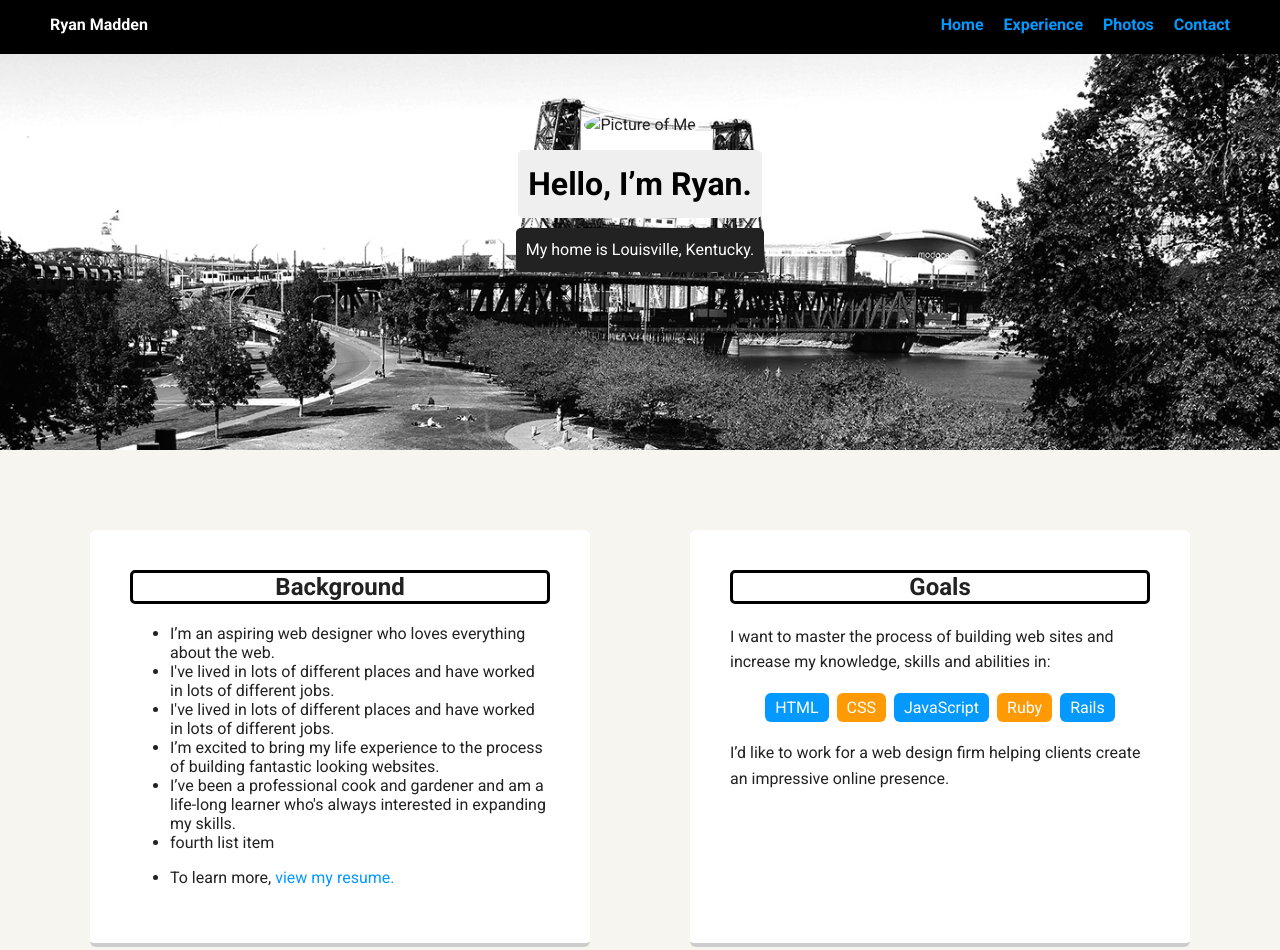
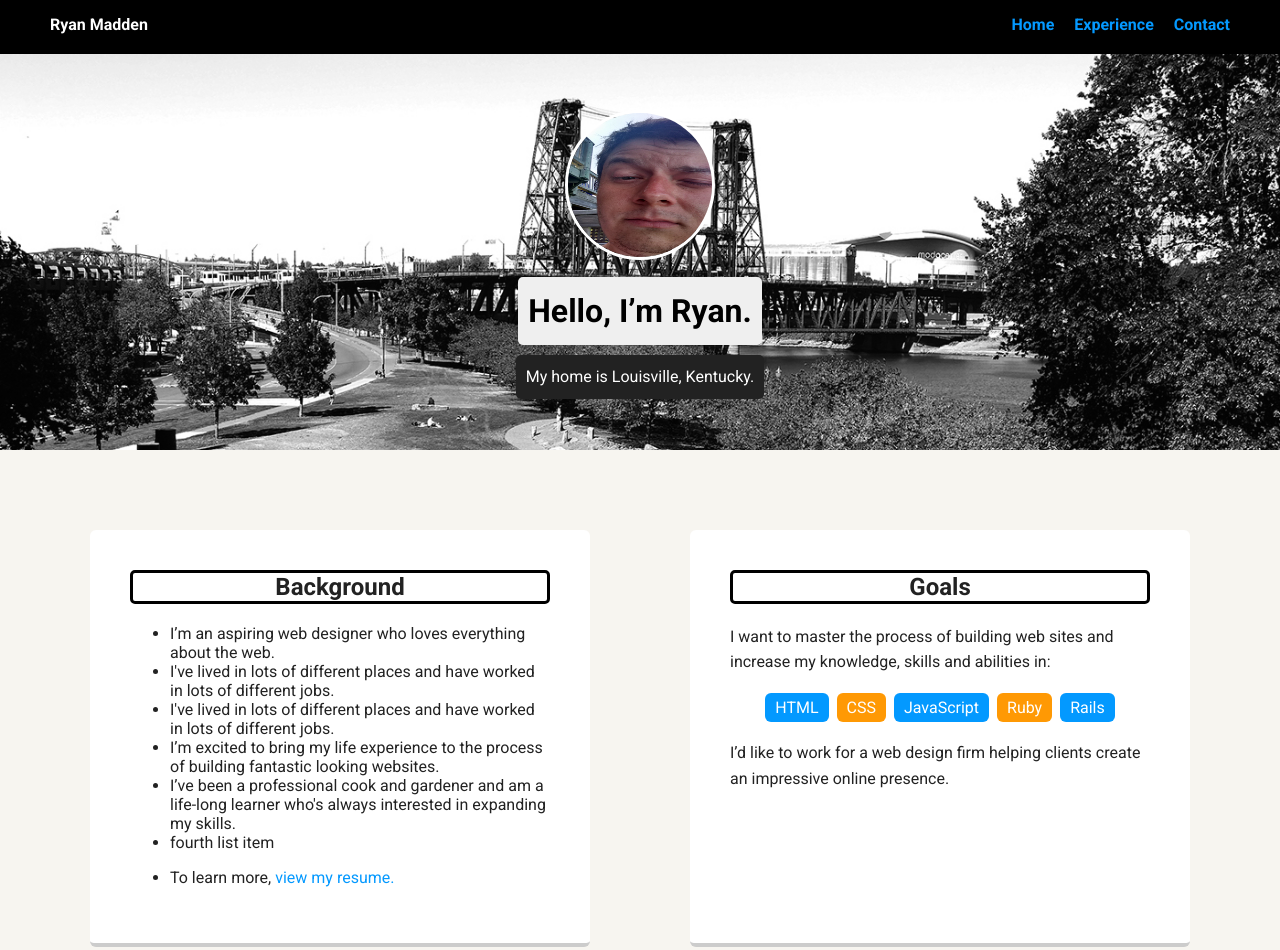
Before and after one commit to leederacola/leederacola.github.io, a plain HTML site: page index.html in a window 1280 px wide. Shown: the top 950 px of the page. Drawn offline with Linux system fonts and the light colour scheme; a web font is replaced by a local one.

Commit message:
i dont care for html design

```diff
--- a/index.html
+++ b/index.html
@@ -13,13 +13,12 @@
           <li class="name">Ryan Madden</li>
           <li><a href="#">Home</a></li>
           <li><a href="resume.html">Experience</a></li>
-          <li><a href="#">Photos</a></li>
           <li><a href="#">Contact</a></li>
         </ul>
     </div>
 
     <header>
-      <img src="IMG_20150623_153541785_HDR.jpg" alt="Picture of Me" class="profile-image">
+      <img src="images/IMG_20150623_153541785_HDR.jpg" alt="Picture of Me" class="profile-image">
       <h1 class="tag name">Hello, I’m Ryan.</h1>
       <p class="tag location">My home is Louisville, Kentucky.</p>
     </header>
```
